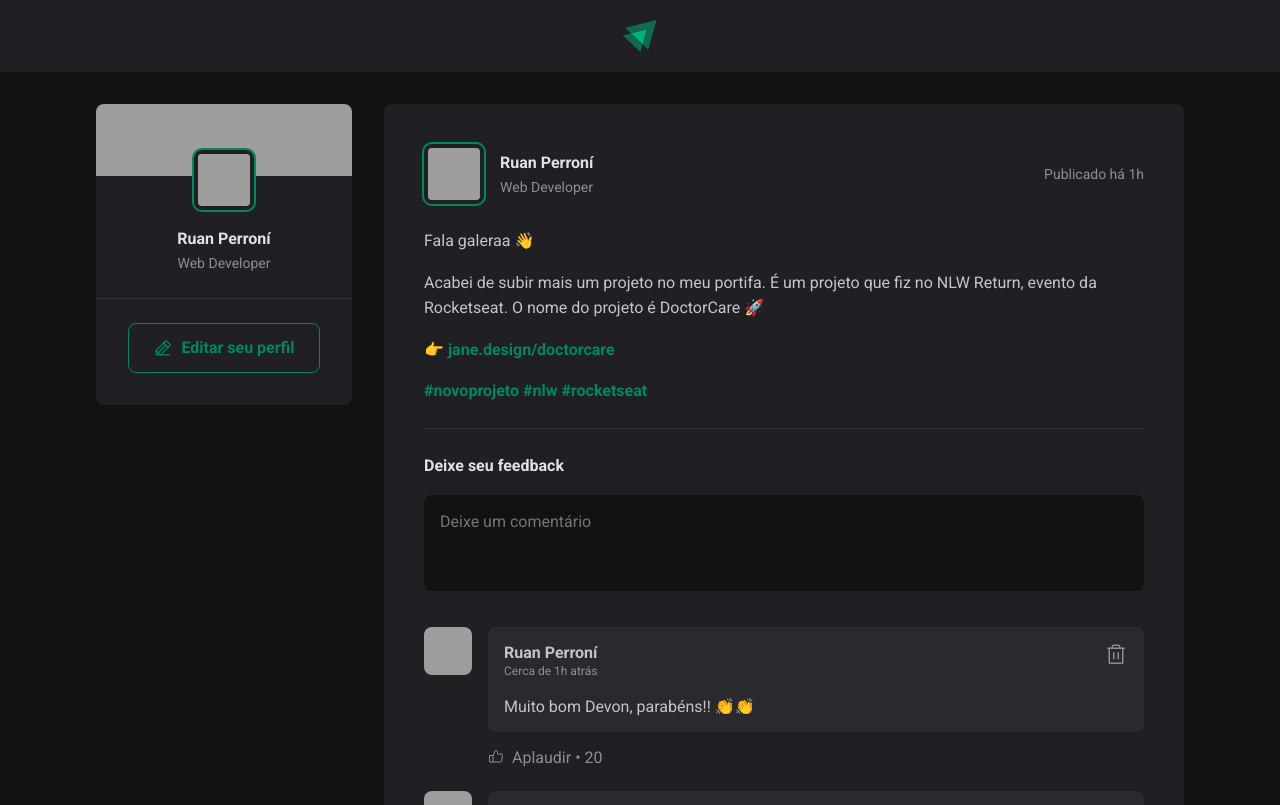
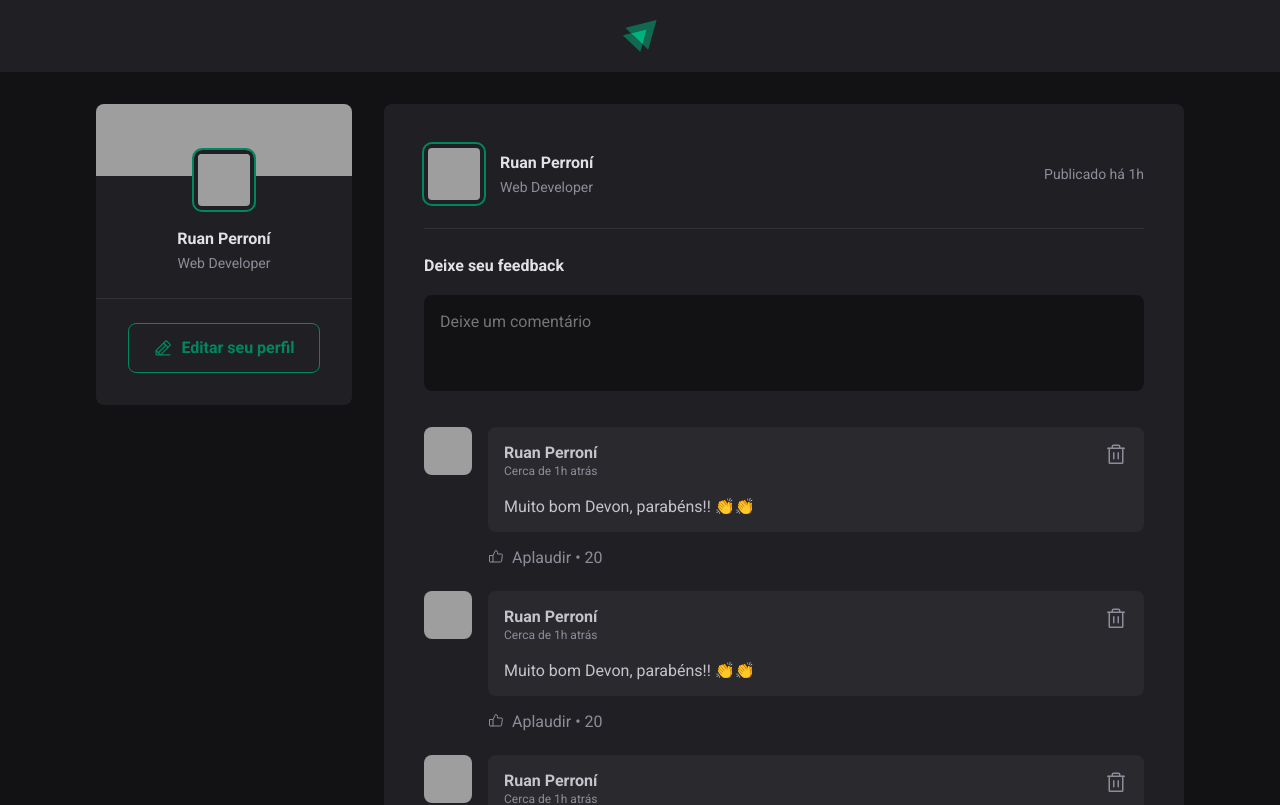
Before and after one commit to RuanPerroni/Ignite-Feed, a React (Vite) app: page / in a window 1280 px wide. Shown: the top 805 px of the page. Built offline with nearby package versions, Linux system fonts and the light colour scheme; grey boxes are pictures that could not be loaded.

Commit message:
feat: :art: add intering to jsx

```diff
--- a/src/App.jsx
+++ b/src/App.jsx
@@ -5,6 +5,48 @@ import { Sidebar } from "./components/Sidebar";
 import styles from "./App.module.css";
 
 import "./global.css";
+
+const posts = [
+  {
+    id: 1,
+    author: {
+      avatarUrl: "https://github.com/RuanPerroni.png",
+      name: "Ruan Perroní",
+      role: "Web Developer",
+    },
+    content: [
+      { type: "paragraph", content: "Fala galeraa 👋" },
+      {
+        type: "paragraph",
+        content:
+          "Acabei de subir mais um projeto no meu portifa. É um projeto que fiz no NLW Return, evento da Rocketseat. O nome do projeto é DoctorCare 🚀",
+      },
+
+      { type: "link", content: "👉jane.design/doctorcare" },
+    ],
+    publishedAt: new Date("2022-05-03 20:00:00"),
+  },
+
+  {
+    id: 2,
+    author: {
+      avatarUrl: "https://github.com/MatheusBorgesDev.png",
+      name: "Matheus Borges",
+      role: "Web Developer",
+    },
+    content: [
+      { type: "paragraph", content: "Fala galeraa 👋" },
+      {
+        type: "paragraph",
+        content:
+          "Acabei de subir mais um projeto no meu portifa. É um projeto que fiz no NLW Return, evento da Rocketseat. O nome do projeto é DoctorCare 🚀",
+      },
+
+      { type: "link", content: "👉jane.design/doctorcare" },
+    ],
+    publishedAt: new Date("2022-05-10 20:00:00"),
+  },
+];
 
 export function App() {
   return (
@@ -14,8 +56,15 @@ export function App() {
       <div className={styles.wrapper}>
         <Sidebar />
         <main>
-          <Post author="Ruan Perroní" content="Fodaseeeeeeeeeeeee teste" />
-          <Post author="Matheus Borges" content="Fodaseeeeeeeeeeeee teste" />
+          {posts.map((post) => {
+            return (
+              <Post
+                author={post.author}
+                content={post.content}
+                publishedAt={post.publishedAt}
+              />
+            );
+          })}
         </main>
       </div>
     </div>
--- a/src/components/Post.jsx
+++ b/src/components/Post.jsx
@@ -2,7 +2,8 @@ import { Avatar } from "./Avatar";
 import { Comment } from "./Comment";
 import styles from "./Post.module.css";
 
-export function Post() {
+export function Post(props) {
+  console.log(props);
   return (
     <article className={styles.post}>
       <header>
@@ -19,22 +20,7 @@ export function Post() {
         </time>
       </header>
 
-      <div className={styles.content}>
-        <p>Fala galeraa 👋</p>
-
-        <p>
-          Acabei de subir mais um projeto no meu portifa. É um projeto que fiz
-          no NLW Return, evento da Rocketseat. O nome do projeto é DoctorCare 🚀
-        </p>
-
-        <p>
-          👉 <a href="">jane.design/doctorcare</a>
-        </p>
-
-        <p>
-          <a href="">#novoprojeto #nlw #rocketseat</a>
-        </p>
-      </div>
+      <div className={styles.content}></div>
 
       <form className={styles.commentForm}>
         <strong>Deixe seu feedback</strong>
@@ -55,4 +41,4 @@ export function Post() {
   );
 }
 
-//aula: Component avatar
+//aula: Propriedades do post - segunda aula
```
